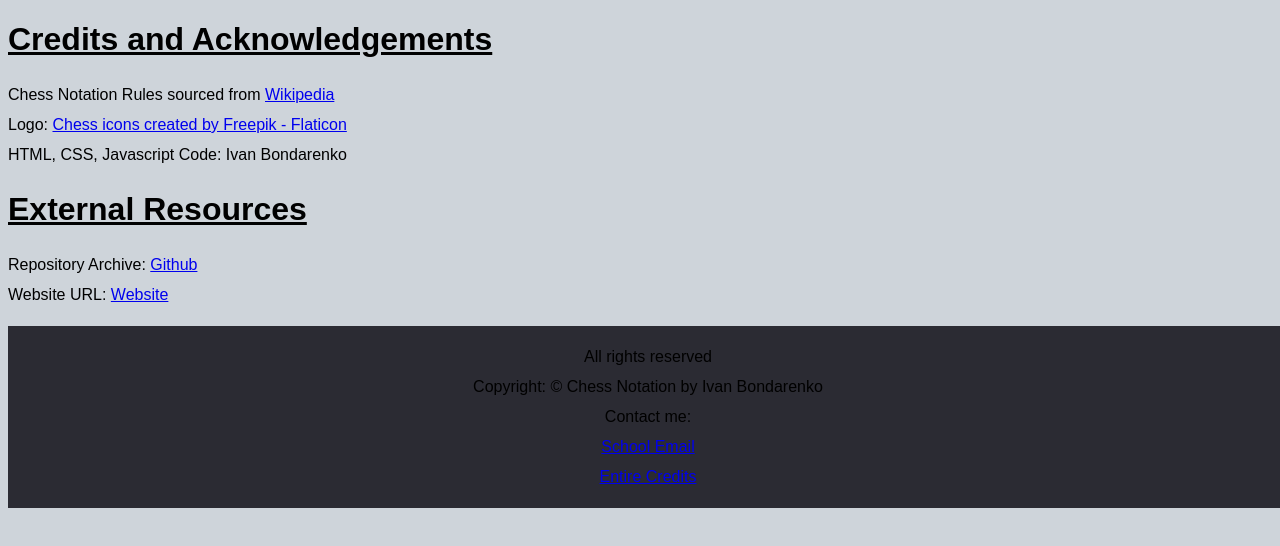
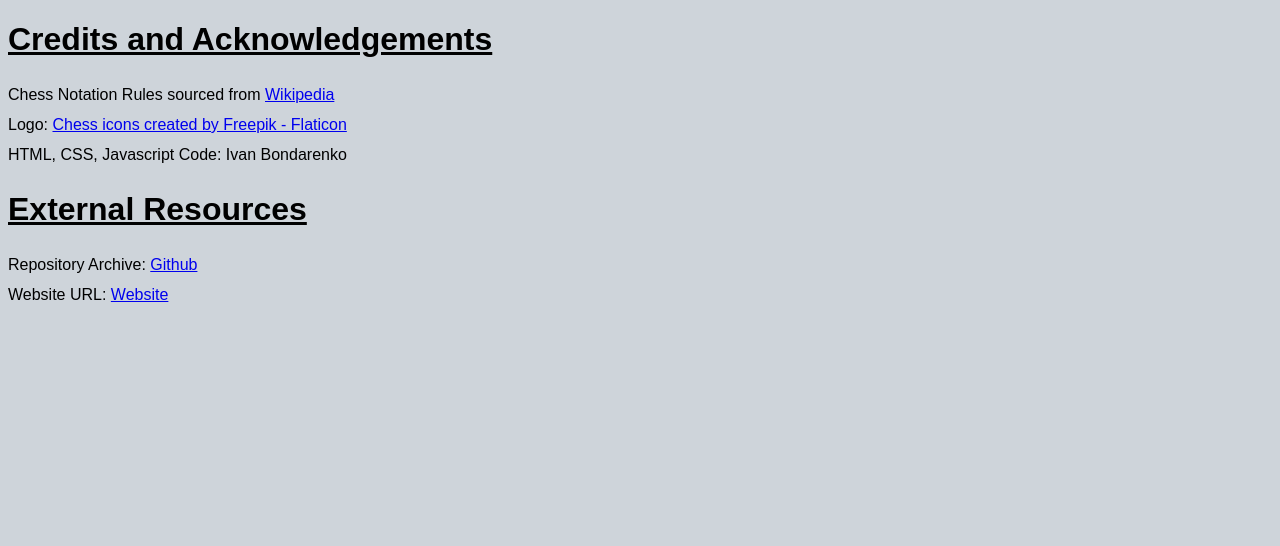
Before and after one commit to IvanButBetter/ChessNotation, a plain HTML site: page credits.html in a window 1280 px wide. Drawn offline with Linux system fonts and the light colour scheme.

Commit message:
Update credits.html

```diff
--- a/credits.html
+++ b/credits.html
@@ -16,19 +16,7 @@ p {
 	html {
 		background-color: #CED4DA
 	}
-.content {
-	font-family: Arial, Helvatica, Calibri;
-	text-align: center;
-	background-color: #2b2b33;
-	text-decoration: bold;
-	position: fixed;
-	width: 100%;
 
-#legal {
-	background-color: darkslategray;
-	width: 100%;
-	border: none;
-}
 	</style>
 </head>
 
@@ -46,12 +34,3 @@ p {
 </p>
 </body>
 </html>
-
-<div id="legal">
-	<div class="content">
-	<p> All rights reserved <br>
-		Copyright: © Chess Notation by Ivan Bondarenko <br>
-		Contact me: <br><a href="mailto:ivanb14@learn.cssd.ab.ca">School Email</a><br>
-		<a href="Credits.html">Entire Credits</a></p>
-	</div>
-	</div>
```
